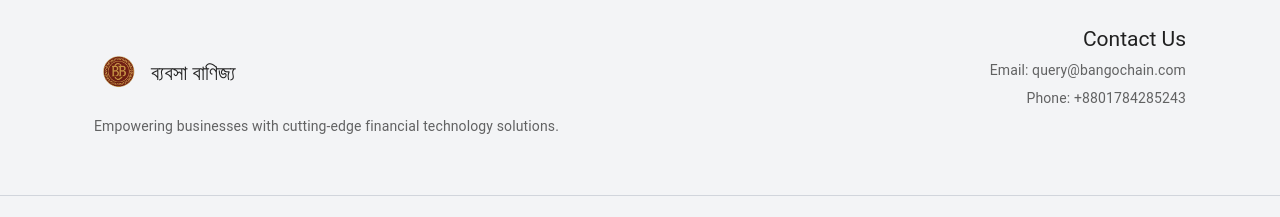
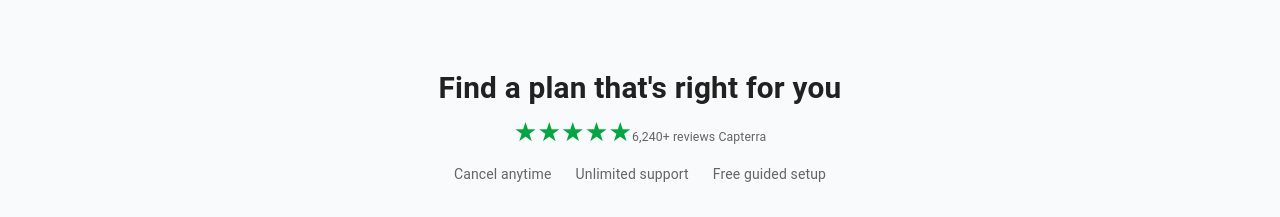
Before and after one commit to BangoChain/bebsabanijjo_alpha, a Next.js app: page / in a window 1280 px wide. Shown: the part 1480-1697 px from the top of the page. Built offline with nearby package versions, Linux system fonts and the light colour scheme; some icons are missing.

Commit message:
Update page.tsx

```diff
--- a/src/app/page.tsx
+++ b/src/app/page.tsx
@@ -3,6 +3,7 @@ import HeroSection from "@/app/(components)/landing/HeroSection";
 import FeaturesSection from "@/app/(components)/landing/FeaturesSection";
 import CTASection from "@/app/(components)/landing/CTASection";
 import TestimonialsSection from "@/app/(components)/landing/TestimonialsSection";
+import PricingPlans from "@/app/(components)/landing/PricingSection";
 import Footer from "@/app/(components)/commons/Footer";
 
 export default function Home() {
@@ -13,6 +14,7 @@ export default function Home() {
       <FeaturesSection />
       <TestimonialsSection />
       <CTASection />
+      <PricingPlans />
       <Footer />
     </main>
   );
```
